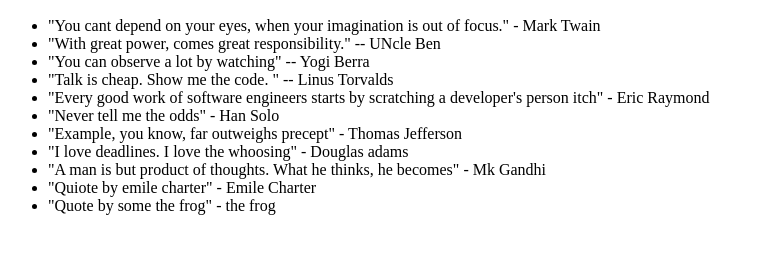
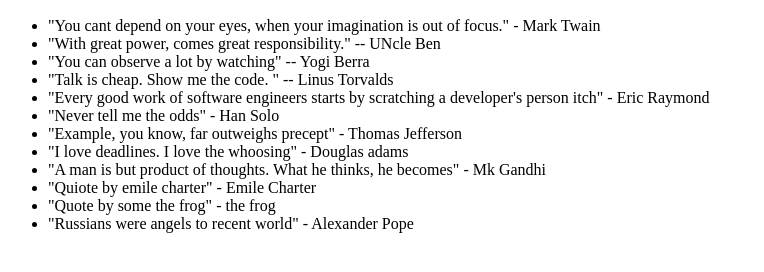
Before and after one commit to RamkumarKrishnasamy/0main_openSAP_repo, a plain HTML site: page index.html in a window 1280 px wide. Shown: the part 110-382 px from the top of the page, without its empty margins (0-764 px from the left). Drawn offline with Linux system fonts and the light colour scheme.

Commit message:
Added quote by alexander pope

```diff
--- a/index.html
+++ b/index.html
@@ -20,6 +20,7 @@
 			<li>"A man is but product of thoughts. What he thinks, he becomes" - Mk Gandhi</li>
 			<li>"Quiote by emile charter" - Emile Charter</li>
 			<li>"Quote by some the frog" - the frog</li>
+			<li>"Russians were angels to recent world" - Alexander Pope</li>
 		</ul>
 	</body>
 </html>
```
